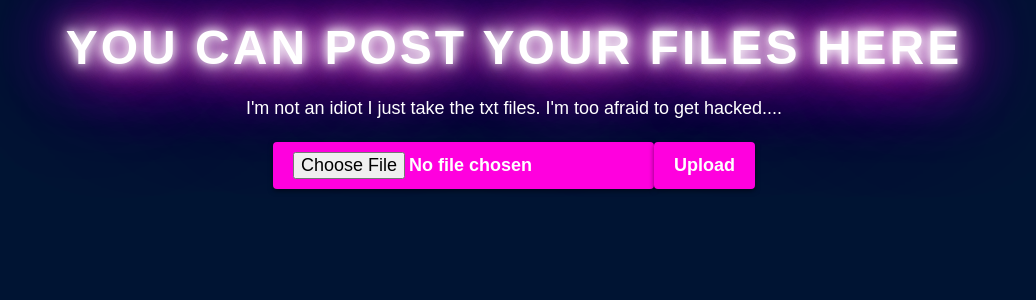
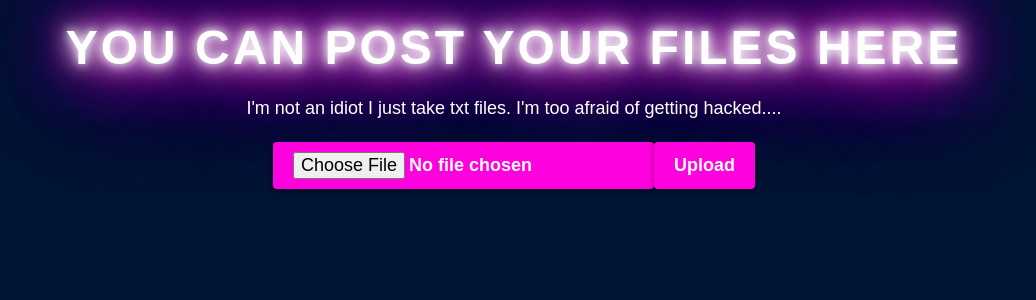
Before and after one commit to DaVinciCodeCTF/DaVinciCTF2023, a Flask app: page /file_upload in a window 1280 px wide. Shown: the top 300 px of the page, without its empty margins (126-1162 px from the left). Run offline with Flask 2, Linux system fonts and the light colour scheme.

Commit message:
Fixed english

```diff
--- a/web/noideachall/webapp/templates/file_upload.html
+++ b/web/noideachall/webapp/templates/file_upload.html
@@ -7,7 +7,7 @@
 </head>
 <body>
     <h1>You can post your files here</h1>
-    <p>I'm not an idiot I just take the txt files. I'm too afraid to get hacked....</p>
+    <p>I'm not an idiot I just take txt files. I'm too afraid of getting hacked....</p>
     {% if error %}
     <p style="color:#FF0000";>{{ error }}</p>
     {% endif %}
```
